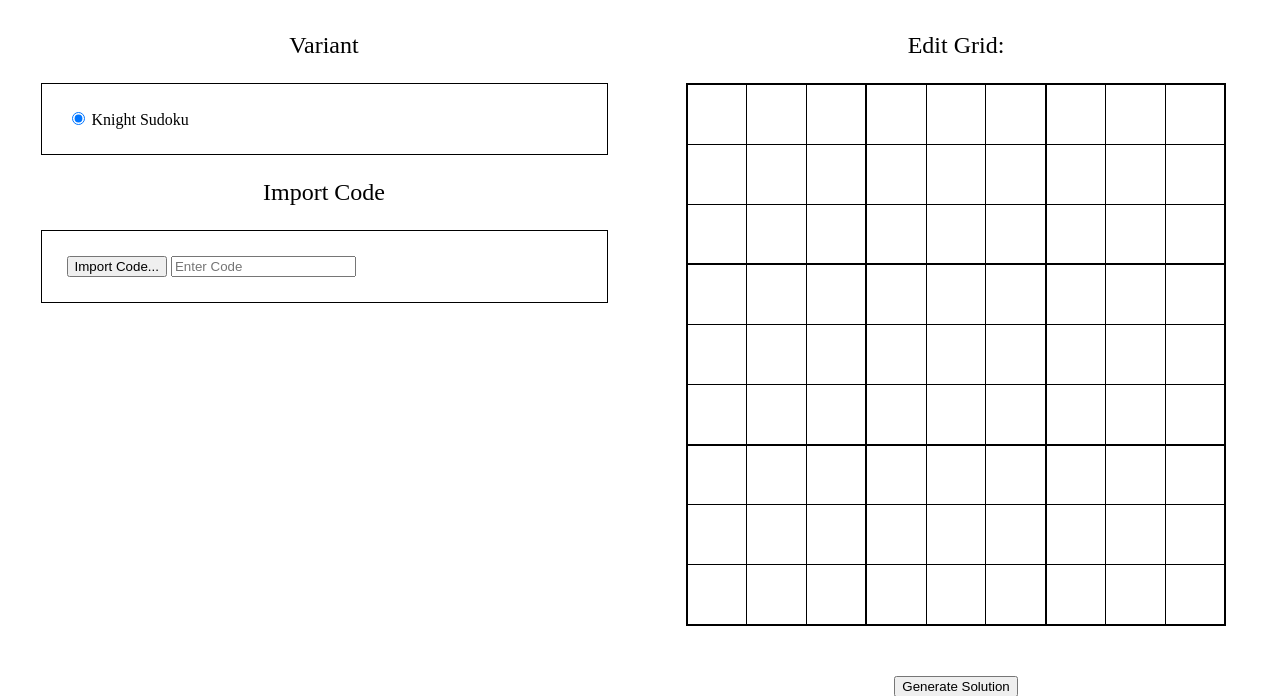
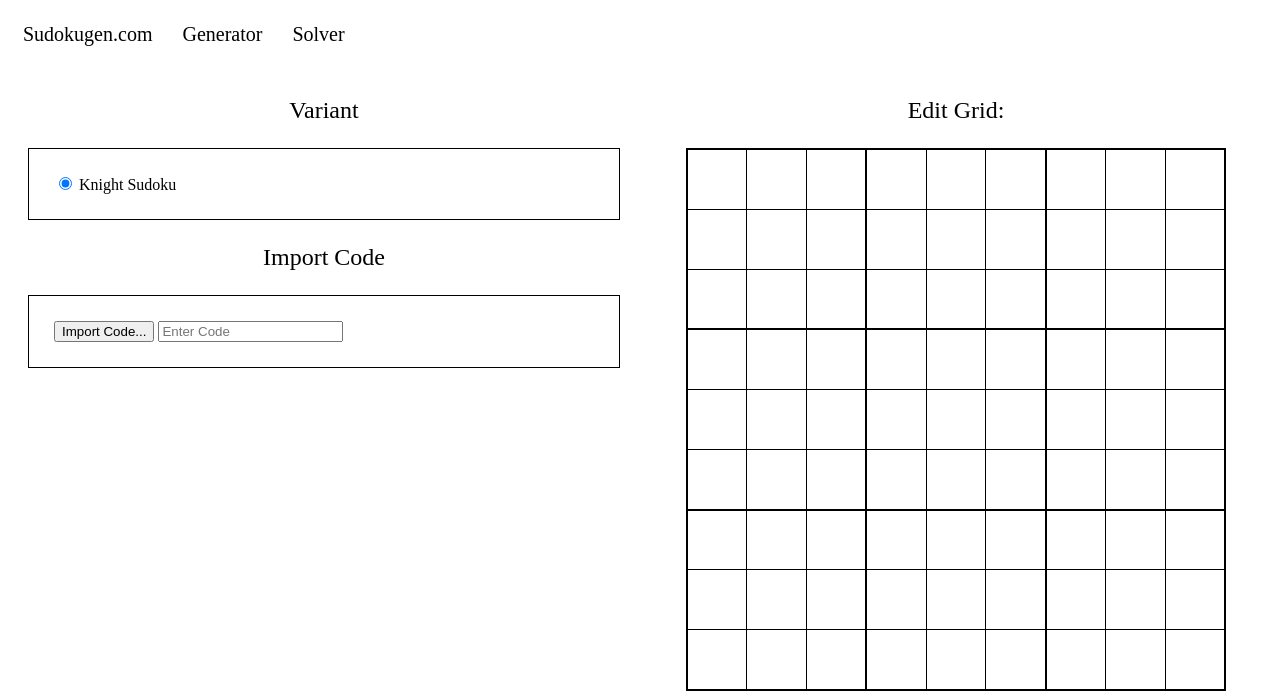
Before and after one commit to emorgan00/sudokugen, a Flask app: page /solve in a window 1280 px wide. Shown: the top 696 px of the page. Run offline with Flask 2, Linux system fonts and the light colour scheme.

Commit message:
added menu at top of site

```diff
--- a/app/static/style.css
+++ b/app/static/style.css
@@ -1,3 +1,24 @@
+/* formatting for global site header */
+
+.site_header {
+	height: 50px;
+	width: 100%;
+	background-color: #FFFFFF;
+	margin-bottom: 15px;
+}
+
+.header_item {
+	font-size: 20px;
+	margin: 15px;
+    bottom: 0;
+	vertical-align: text-bottom;
+	text-align: center;
+	text-decoration: none;
+	color: black;
+	position: relative;
+	float: left;
+}
+
 /* formatting for selection interface */
 
 .choice_box {
@@ -5,9 +26,7 @@
 	border: 1px solid black;
 	width: 540px;
 	max-width: 90%;
-	padding-top: 25px;
-	padding-bottom: 25px;
-	padding-left: 25px;
+	padding: 25px;
 }
 
 .choice_header {
--- a/app/templates/base.html
+++ b/app/templates/base.html
@@ -1,4 +1,4 @@
-<!doctype HTML>
+<!doctype html>
 <head>
 	{% if title %}
 		<title>Sudokugen | {{ title }}</title>
@@ -10,6 +10,11 @@
 	<link rel='stylesheet' type='text/css' href='static/style.css'>
 </head>
 <body>
+	<div class='site_header'>
+		<a href='/' class='header_item'>Sudokugen.com</a>
+		<a href='/create' class='header_item'>Generator</a>
+		<a href='/solve' class='header_item'>Solver</a>
+	</div>
 	<div align='center' id='content'>
 		{% block content %}
 		{% endblock %}
```
